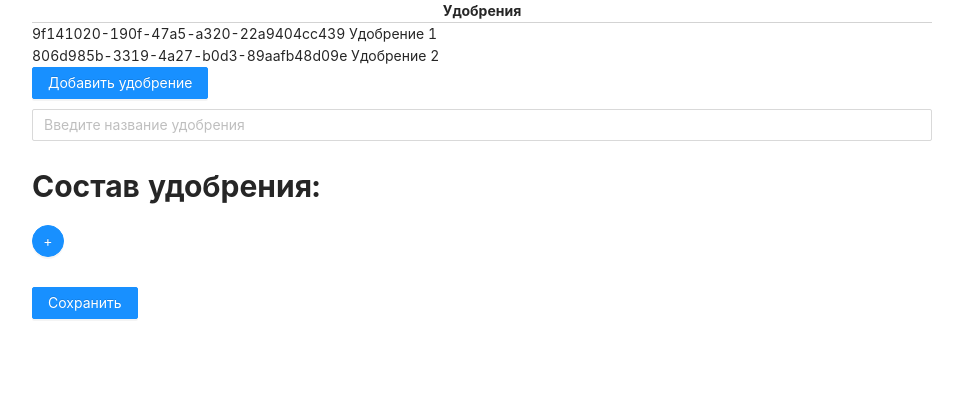
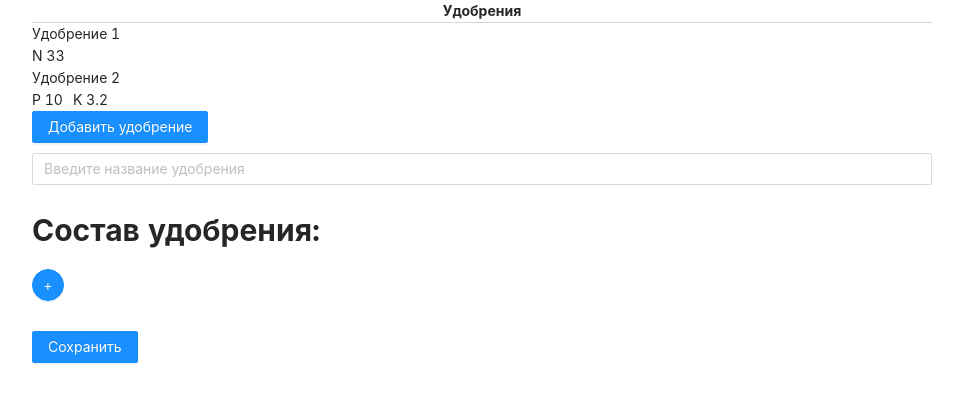
Before and after one commit to senya90/npk, a React (Create React App) app: page / in a window 1280 px wide. Shown: the top 402 px of the page, without its empty margins (158-1121 px from the left). Built offline with nearby package versions, Linux system fonts and the light colour scheme.

Commit message:
Added Fertilizer view. Ifgredient view.

```diff
--- a/src/models/fertilizer.ts
+++ b/src/models/fertilizer.ts
@@ -1,12 +1,12 @@
-import { FertilizerEditorElement } from "./fertilizerEditorElement"
+import { FertilizerIngredient } from "./fertilizerIngredient"
 import {IdGenerator} from "../helpers/idGenerator/IdGenerator";
 
 export class Fertilizer {
     id: string
     name: string
-    composition: FertilizerEditorElement[]
+    composition: FertilizerIngredient[]
 
-    constructor(name: string, composition: FertilizerEditorElement[], id?: string) {
+    constructor(name: string, composition: FertilizerIngredient[], id?: string) {
         this.name = name
         this.composition = composition;
         this.id = id ? id : IdGenerator.generate();
--- a/src/models/fertilizerEditorElement.ts
+++ b/src/models/fertilizerIngredient.ts
@@ -1,6 +1,6 @@
 import { IdGenerator } from "helpers/idGenerator/IdGenerator";
 
-export class FertilizerEditorElement {
+export class FertilizerIngredient {
     id: string;
     chemicalId: string;
     value: number;
--- /dev/null
+++ b/src/molecule/fertilizerView/FertilizerView.tsx
@@ -0,0 +1,18 @@
+import React, {FunctionComponent} from 'react';
+import {Fertilizer} from "../../models/fertilizer";
+import {IngredientsView} from "../ingredientsView/IngredientsView";
+
+interface FertilizerViewProps {
+    fertilizer: Fertilizer
+}
+
+const FertilizerView: FunctionComponent<FertilizerViewProps> = ({fertilizer}) => {
+    return (
+        <div>
+            {fertilizer.name}
+            <IngredientsView composition={fertilizer.composition} />
+        </div>
+    );
+};
+
+export {FertilizerView}
--- /dev/null
+++ b/src/molecule/ingredientsView/IngredientsView.tsx
@@ -0,0 +1,40 @@
+import React, {FunctionComponent} from 'react';
+import {FertilizerIngredient} from "../../models/fertilizerIngredient";
+import {elementMock} from "../../mocks/elementMock";
+
+import style from './ingredientView.module.scss'
+
+interface IngredientsViewProps {
+    composition: FertilizerIngredient[],
+}
+
+const IngredientsView: FunctionComponent<IngredientsViewProps> = ({composition}) => {
+    const getChemicalElements = () => {
+        return elementMock
+    }
+
+    const renderIngredients = () => {
+        return composition.map(ingredient => {
+            const chemicalElement = getChemicalElements().find(element => element.id === ingredient.chemicalId)
+            if (chemicalElement) {
+                return (
+                    <span
+                        key={ingredient.id}
+                        className={style.ingredient}
+                    >
+                        {chemicalElement.name} {ingredient.value}
+                    </span>
+                )
+            }
+            return null
+        })
+    }
+
+    return (
+        <div>
+            {renderIngredients()}
+        </div>
+    );
+};
+
+export {IngredientsView}
--- /dev/null
+++ b/src/molecule/ingredientsView/ingredientView.module.scss
@@ -0,0 +1,3 @@
+.ingredient {
+    margin-right: 10px;
+}
--- a/src/organism/fertilizerEditor/FertilizerEditor.tsx
+++ b/src/organism/fertilizerEditor/FertilizerEditor.tsx
@@ -7,16 +7,16 @@ import { elementMock } from 'mocks/elementMock';
 import style from './fertilizerEditor.module.scss'
 import {commonStyles} from "../../helpers/commonStyle";
 import {FertilizerEditorProps} from "./FertilizerEditorTypes";
-import {FertilizerEditorElement} from "../../models/fertilizerEditorElement";
+import {FertilizerIngredient} from "../../models/fertilizerIngredient";
 import {FertilizerElement} from "./fertilizerElement/FertilizerElement";
 import {translate} from "../../helpers/translate/translate";
 import {Fertilizer} from "../../models/fertilizer";
 
 const FertilizerEditor: FunctionComponent<FertilizerEditorProps> = (props) => {
     const [name, setName] = useState<string>('')
-    const [elements, setElements] = useState<FertilizerEditorElement[]>([])
+    const [elements, setElements] = useState<FertilizerIngredient[]>([])
 
-    const onElementChanged = (updatedElement: FertilizerEditorElement) => {
+    const onElementChanged = (updatedElement: FertilizerIngredient) => {
         const updatedElements = elements.map(element => {
             if (element.id === updatedElement.id) {
                 return updatedElement
@@ -35,13 +35,13 @@ const FertilizerEditor: FunctionComponent<FertilizerEditorProps> = (props) => {
         />)
     }
 
-    const updateElements = (updatedElements: FertilizerEditorElement[]) => {
+    const updateElements = (updatedElements: FertilizerIngredient[]) => {
         console.log('updatedElements', updatedElements)
         setElements(updatedElements)
     }
 
     const onAddFertilizerNewElement = (e: React.MouseEvent) => {
-        updateElements([...elements, new FertilizerEditorElement()])
+        updateElements([...elements, new FertilizerIngredient()])
     }
 
     const onChangeName = (e: React.ChangeEvent<HTMLInputElement>) => {
--- a/src/organism/fertilizerEditor/fertilizerElement/FertilizerElement.tsx
+++ b/src/organism/fertilizerEditor/fertilizerElement/FertilizerElement.tsx
@@ -7,7 +7,7 @@ import {SelectOption} from "../../../atom/select/SelectTypes";
 import {AdapterFertilizer} from "../../../helpers/adapterFertilizer/AdapterFertilizer";
 import {InputTypeValue} from "../../../atom/inputNumber/InputNumberTypes";
 import {FertilizerElementProps} from "./FertilizerElementTypes";
-import {FertilizerEditorElement} from "../../../models/fertilizerEditorElement";
+import {FertilizerIngredient} from "../../../models/fertilizerIngredient";
 
 const FertilizerElement: FunctionComponent<FertilizerElementProps> = (props) => {
     const adaptForSelect = (elements: any[]): SelectOption[] => {
@@ -16,13 +16,13 @@ const FertilizerElement: FunctionComponent<FertilizerElementProps> = (props) =>
 
     const onNameChange = (chemicalElementId: string) => {
         const {value, id} = props.element
-        const updatedElement = new FertilizerEditorElement(chemicalElementId, value, id )
+        const updatedElement = new FertilizerIngredient(chemicalElementId, value, id )
         props.onElementChanged(updatedElement)
     }
 
     const onValueChange = (value: InputTypeValue) => {
         const {chemicalId, id} = props.element
-        const updatedElement = new FertilizerEditorElement(chemicalId, Number(value), id )
+        const updatedElement = new FertilizerIngredient(chemicalId, Number(value), id )
         props.onElementChanged(updatedElement)
     }
 
--- a/src/organism/fertilizerEditor/fertilizerElement/FertilizerElementTypes.ts
+++ b/src/organism/fertilizerEditor/fertilizerElement/FertilizerElementTypes.ts
@@ -1,7 +1,7 @@
-import {FertilizerEditorElement} from "../../../models/fertilizerEditorElement";
+import {FertilizerIngredient} from "../../../models/fertilizerIngredient";
 
 export interface FertilizerElementProps {
-    element: FertilizerEditorElement
+    element: FertilizerIngredient
     elementsList: any // list of chemical elements
-    onElementChanged: (updatedElement: FertilizerEditorElement) => void
+    onElementChanged: (updatedElement: FertilizerIngredient) => void
 }
--- a/src/organism/fertilizers/Fertilizers.tsx
+++ b/src/organism/fertilizers/Fertilizers.tsx
@@ -4,13 +4,12 @@ import {Button} from "../../atom/button/Button";
 import {translate} from "../../helpers/translate/translate";
 import Title from 'atom/title/Title';
 import {FertilizersProps} from "./FertilizersType";
+import {FertilizerView} from "../../molecule/fertilizerView/FertilizerView";
 
 const Fertilizers:FunctionComponent<FertilizersProps> = ({fertilizers}) => {
 
     const renderFertilizers = () => {
-        return fertilizers.map(fert => {
-            return <div key={fert.id}>{fert.id} {fert.name}</div>
-        })
+        return fertilizers.map(fertilizer => <FertilizerView key={fertilizer.id} fertilizer={fertilizer}/>)
     }
 
     return (
```
